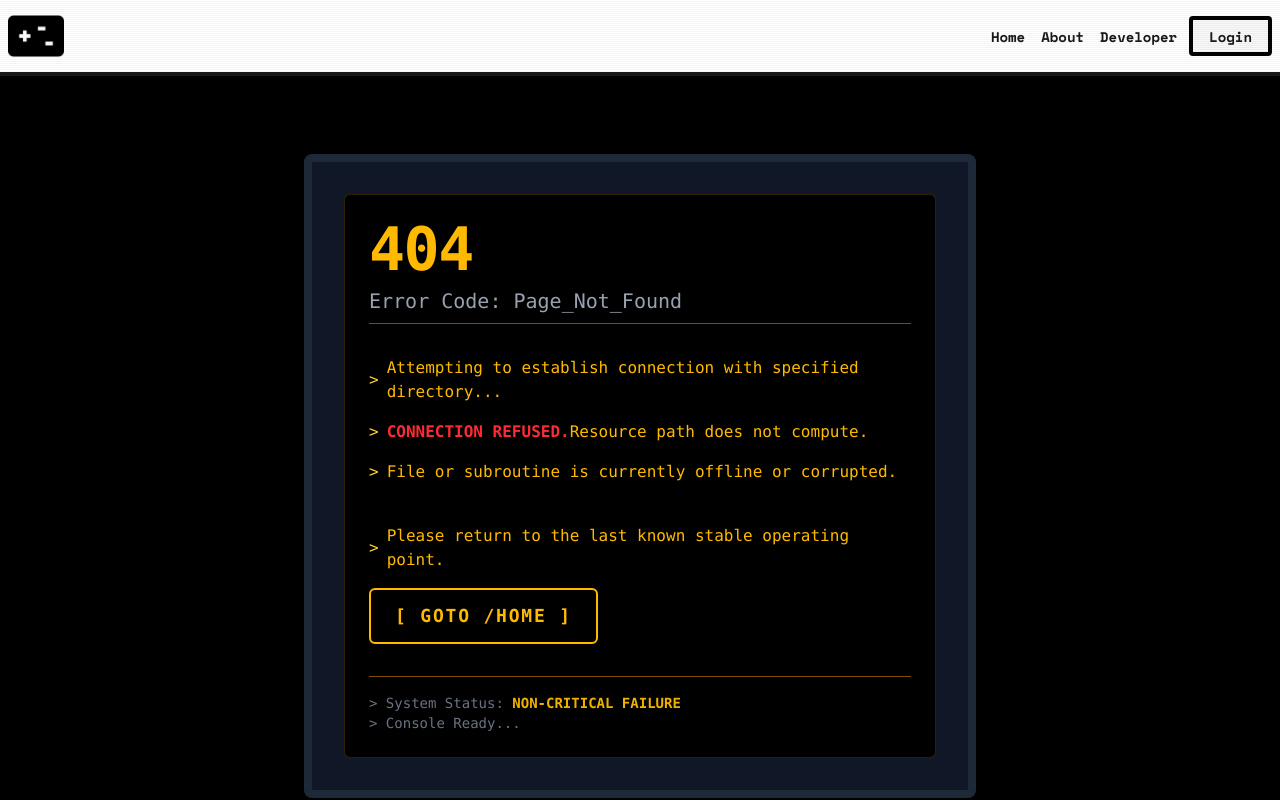
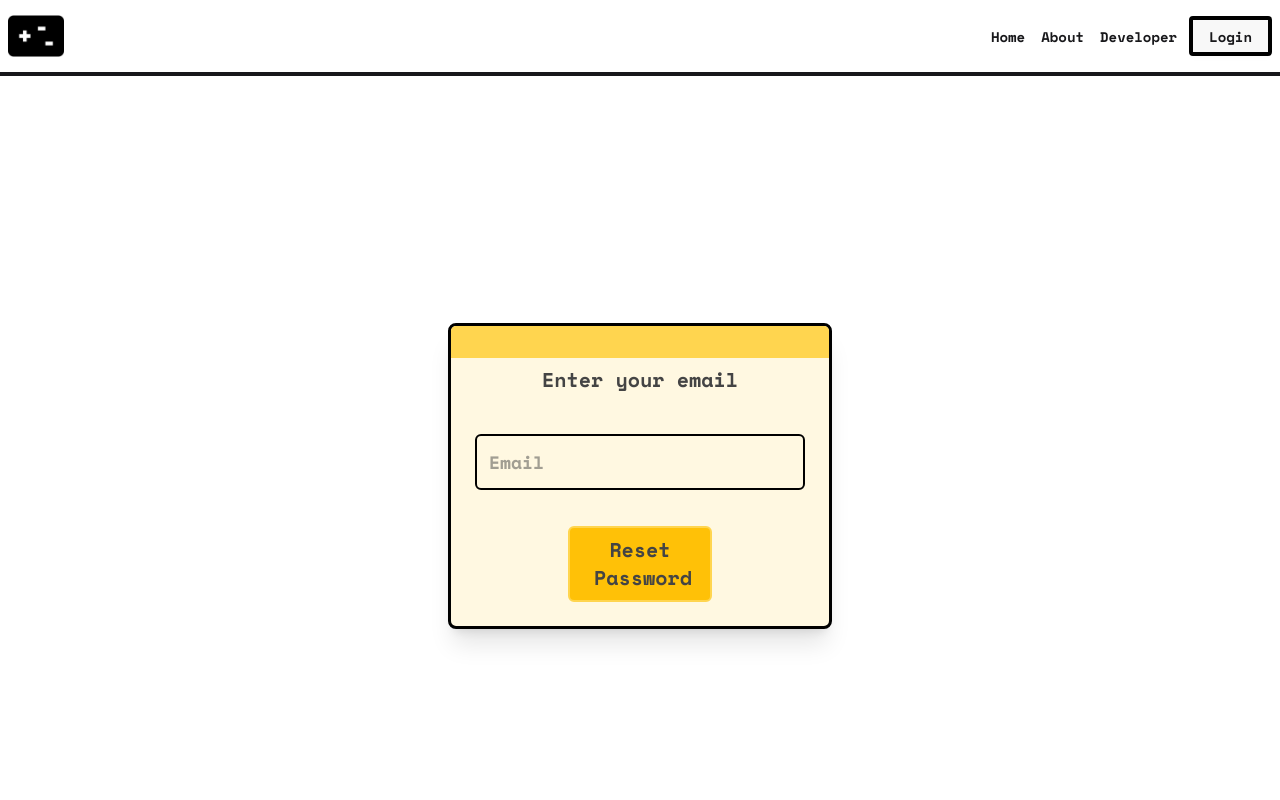
Before and after one commit to am-mahmud/retro-gamehub, a React (Vite) app: page /resetpassword in a window 1280 px wide. Shown: the top 800 px of the page. Built offline with nearby package versions, Linux system fonts and the light colour scheme.

Commit message:
Auth Context & Provider

```diff
--- /dev/null
+++ b/src/contexts/AuthContext/AuthContext.jsx
@@ -0,0 +1,4 @@
+import { createContext } from "react";
+
+
+export const AuthContext = createContext(null)
--- /dev/null
+++ b/src/contexts/AuthProvider/AuthProvider.jsx
@@ -0,0 +1,12 @@
+import React from 'react';
+import { AuthContext } from '../AuthContext/AuthContext';
+
+const AuthProvider = ({children}) => {
+    return (
+        <AuthContext>
+            {children}
+        </AuthContext>
+    );
+};
+
+export default AuthProvider;
--- a/src/main.jsx
+++ b/src/main.jsx
@@ -4,10 +4,13 @@ import './index.css'
 import { RouterProvider } from "react-router/dom";
 import router from './routes/routes';
 import { ToastContainer } from "react-toastify";
+import AuthProvider from './contexts/AuthProvider/AuthProvider';
 
 createRoot(document.getElementById('root')).render(
   <StrictMode>
-    <RouterProvider router={router} />
+    <AuthProvider>
+      <RouterProvider router={router} />
      <ToastContainer />
+    </AuthProvider>
   </StrictMode>,
 )
--- a/src/pages/Auth/ForgotPassword.jsx
+++ /dev/null
@@ -1,11 +0,0 @@
-import React from 'react';
-
-const ForgotPassword = () => {
-    return (
-        <div>
-
-        </div>
-    );
-};
-
-export default ForgotPassword;
--- a/src/pages/Auth/Register.jsx
+++ b/src/pages/Auth/Register.jsx
@@ -1,4 +1,4 @@
-import { createUserWithEmailAndPassword } from 'firebase/auth';
+import { createUserWithEmailAndPassword, sendEmailVerification } from 'firebase/auth';
 import React, { useState } from 'react';
 import { Link } from 'react-router';
 import { auth } from '../../firebase/firebase.config';
@@ -29,6 +29,10 @@ const Register = () => {
       .then((res) => {
         console.log(res);
         toast.success("Account Created Successfully");
+        sendEmailVerification((auth.currentUser))
+          .then(() => {
+            toast.success("Verify Your Email!");
+          })
       })
       .catch((e) => {
         console.log(e);
@@ -48,6 +52,17 @@ const Register = () => {
           onSubmit={handleSignUp}
           className="p-6 pt-10 flex flex-col items-center space-y-5"
         >
+
+          <div className="w-full">
+            <input
+              name="name"
+              type="text"
+              placeholder="Name"
+              className="w-full p-3 text-lg font-bold rounded-md outline-none
+                         border-black border-2 bg-[#FFF8E1] text-[#444]"
+              required
+            />
+          </div>
 
           <div className="w-full">
             <input
--- /dev/null
+++ b/src/pages/Auth/ResetPassword.jsx
@@ -0,0 +1,42 @@
+import React from 'react';
+
+const ResetPassword = () => {
+    return (
+        <div className="flex justify-center items-center min-h-screen p-4 space-mono">
+
+
+            <div
+                className="w-full max-w-sm rounded-lg shadow-xl overflow-hidden
+                    bg-[#FFF8E1] border-black border-[3px]"
+            >
+                <div className="h-8 flex justify-end items-center px-3 bg-[#FFD54F]" />
+                <p className='font-semibold text-center text-xl mt-2 text-[#444]'>Enter your email</p>
+
+                <form className="p-6 pt-10 flex flex-col items-center space-y-5">
+                    <div className="w-full">
+                        <input
+                            name="email"
+                            type="email"
+                            placeholder="Email"
+                            className="w-full p-3 text-lg font-bold rounded-md outline-none
+                                       border-black border-2 bg-[#FFF8E1] text-[#444]"
+                            required
+                        />
+                    </div>
+
+                    <button
+                        type="submit"
+                        className="w-36 mt-4 py-2 px-6 text-xl font-bold rounded-md cursor-pointer
+                                   bg-[#FFC107] border-[#FFD54F] border-2 text-[#444]
+                                   transition duration-150 hover:opacity-80"
+                    >
+                        Reset Password
+                    </button>
+                </form>
+
+            </div>
+        </div>
+    );
+};
+
+export default ResetPassword;
--- a/src/routes/routes.jsx
+++ b/src/routes/routes.jsx
@@ -7,6 +7,7 @@ import About from "../pages/About/About";
 import Developer from "../pages/Developer/Developer";
 import MyProfile from "../pages/Profile/MyProfile";
 import Error from "../pages/Error/Error";
+import ResetPassword from "../pages/Auth/ResetPassword";
 
 const router = createBrowserRouter([
     {
@@ -47,6 +48,10 @@ const router = createBrowserRouter([
                 path: "/login",
                 element: <Login></Login>
             },
+            {
+                path: "/resetpassword",
+                element: <ResetPassword></ResetPassword>
+            },
 
         ]
     }
```
